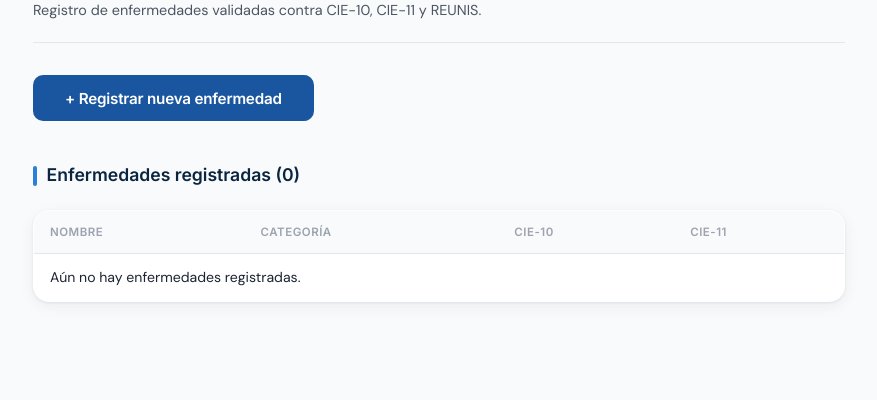
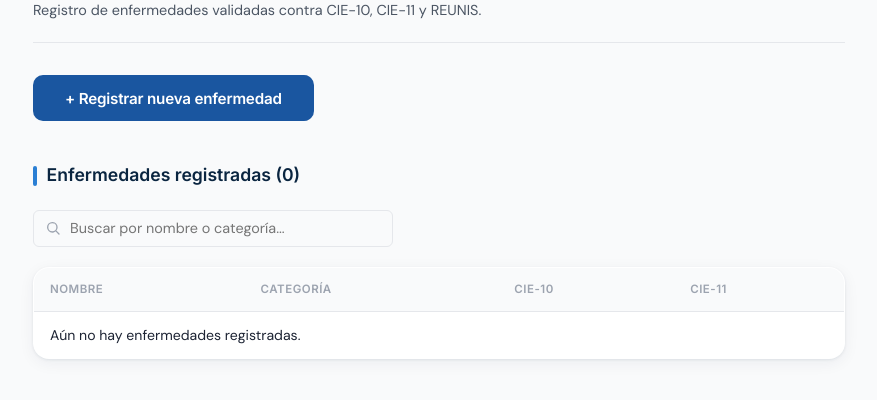
Before and after one commit to mdelgadoc-commits/mediknow, a Django app: page /enfermedades/ in a window 1280 px wide. Shown: the part 215-615 px from the top of the page, without its empty margins (201-1078 px from the left). Run offline with Django 5.2, Linux system fonts and the light colour scheme; the visitor is signed in with stand-in values (Sample User, id 1); data that the repository does not hold is empty.

Commit message:
Feat: Se agrega buscador interactivo con lupa en tiempo real a tablas de Sintomas, Enfermedades y Pacientes

```diff
--- a/core/static/core/estilos.css
+++ b/core/static/core/estilos.css
@@ -921,3 +921,51 @@ c}
     background-color: #e0e7ff;
     border-color: var(--blue-700, #1d4ed8);
 }
+
+/* ─── Buscador con lupa (Agregado) ──────────────────────────── */
+.search-box {
+  position: relative;
+  max-width: 360px;
+  margin-bottom: 1.25rem;
+}
+.search-box .search-icon {
+  position: absolute;
+  left: .75rem;
+  top: 50%;
+  transform: translateY(-50%);
+  width: 16px;
+  height: 16px;
+  color: var(--gray-400);
+  pointer-events: none;
+}
+.search-box .search-input {
+  width: 100%;
+  border: 1px solid var(--gray-200);
+  border-radius: var(--radius-sm);
+  padding: .55rem .75rem .55rem 2.25rem;
+  font-size: .9rem;
+  font-family: var(--font-body);
+  color: var(--gray-900);
+  background: var(--gray-50);
+  transition: border-color .15s, box-shadow .15s;
+}
+.search-box .search-input:focus {
+  outline: none;
+  border-color: var(--blue-500);
+  background: var(--white);
+  box-shadow: var(--shadow-focus);
+}
+.data-table tr.search-hidden { display: none; }
+
+.back-link {
+  display: inline-flex;
+  align-items: center;
+  gap: .35rem;
+  font-family: var(--font-ui);
+  font-size: .85rem;
+  font-weight: 500;
+  color: var(--blue-700);
+  text-decoration: none;
+  margin-bottom: 1.25rem;
+}
+.back-link:hover { text-decoration: underline; }
--- /dev/null
+++ b/core/templates/core/_search_box.html
@@ -0,0 +1,8 @@
+<div class="search-box">
+  <svg class="search-icon" viewBox="0 0 24 24" fill="none" stroke="currentColor" stroke-width="2"
+       stroke-linecap="round" stroke-linejoin="round" aria-hidden="true">
+    <circle cx="11" cy="11" r="7"/>
+    <path d="M21 21l-4.3-4.3"/>
+  </svg>
+  <input type="text" class="search-input" data-table-filter="#{{ target_table }}" placeholder="{{ placeholder|default:'Buscar...' }}" autocomplete="off">
+</div>
--- a/core/templates/core/base.html
+++ b/core/templates/core/base.html
@@ -42,6 +42,6 @@
 
         {% block content %}{% endblock %}
     </main>
-
+    <script src="{% static 'core/script.js' %}"></script>
 </body>
 </html>
--- a/core/templates/core/enfermedades.html
+++ b/core/templates/core/enfermedades.html
@@ -34,15 +34,15 @@
   <div class="field-group" style="grid-column: 1 / -1;">
     <label for="id_description">Descripción</label>
     <textarea id="id_description" name="description" rows="3" required>{{ form_values.description }}</textarea>
-  </div>
-  <div style="grid-column: 1 / -1;">
+  </div><div style="grid-column: 1 / -1;">
     <button type="submit" class="btn-diagnose">Guardar enfermedad</button>
   </div>
 </form>
 
 <section class="results-section">
   <h2>Enfermedades registradas ({{ diseases|length }})</h2>
-  <table class="data-table">
+  {% include "core/_search_box.html" with target_table="diseases-table" placeholder="Buscar por nombre o categoría..." %}
+  <table class="data-table" id="diseases-table">
     <thead>
       <tr>
         <th>Nombre</th>
@@ -60,7 +60,9 @@
         <td>{{ disease.cie11_code|default:"—" }}</td>
       </tr>
       {% empty %}
-      <tr><td colspan="4">Aún no hay enfermedades registradas.</td></tr>
+      <tr data-table-empty="true">
+        <td colspan="4">Aún no hay enfermedades registradas.</td>
+      </tr>
       {% endfor %}
     </tbody>
   </table>
--- a/core/templates/core/sintomas.html
+++ b/core/templates/core/sintomas.html
@@ -43,7 +43,9 @@
 
 <section class="results-section">
   <h2>Síntomas registrados ({{ symptoms|length }})</h2>
-  <table class="data-table">
+  {% include "core/_search_box.html" with target_table="symptoms-table" placeholder="Buscar síntomas..." %}
+  <table class="data-table" id="symptoms-table">
+
     <thead>
       <tr><th>Nombre</th><th>Descripción</th><th>Relevancia</th></tr>
     </thead>
```
Also changed, not shown: core/static/core/script.js (+35 -0 lines), core/templates/core/pacientes.html (+12 -7 lines), 2 other files.
